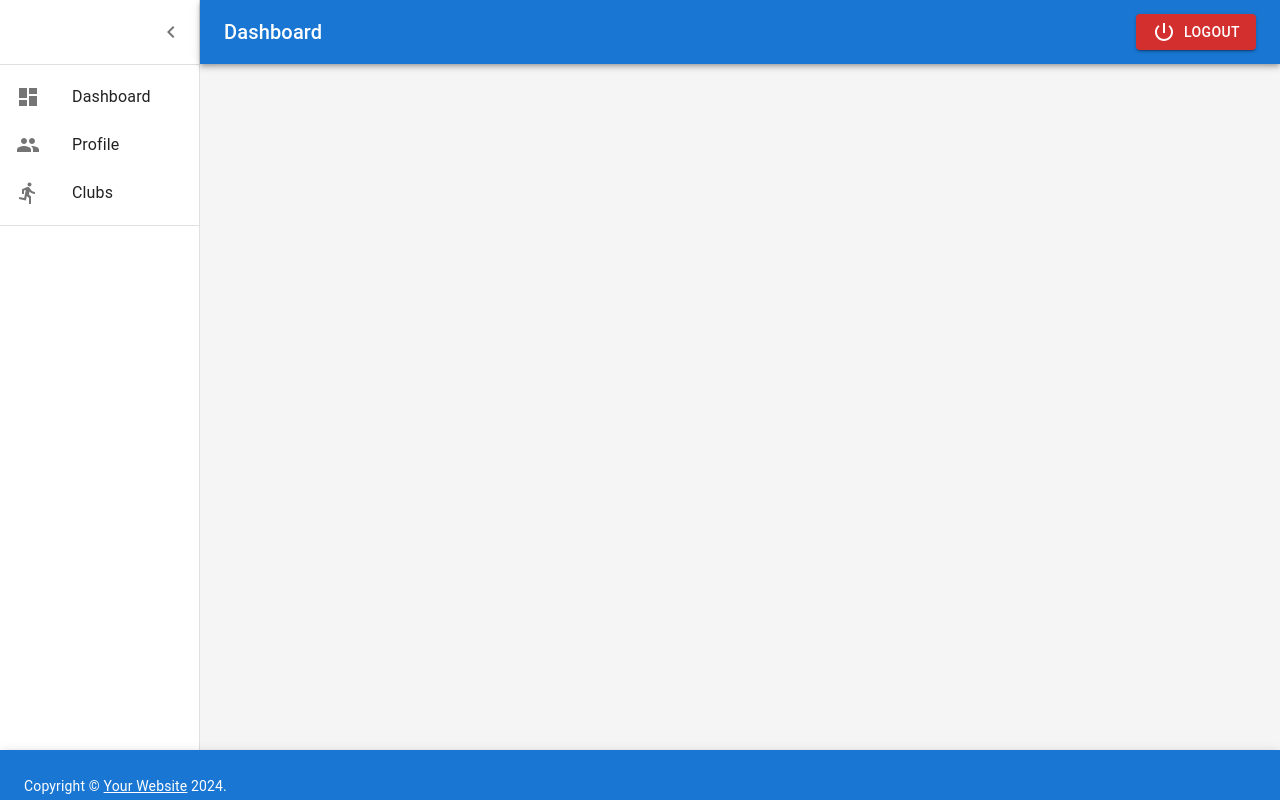
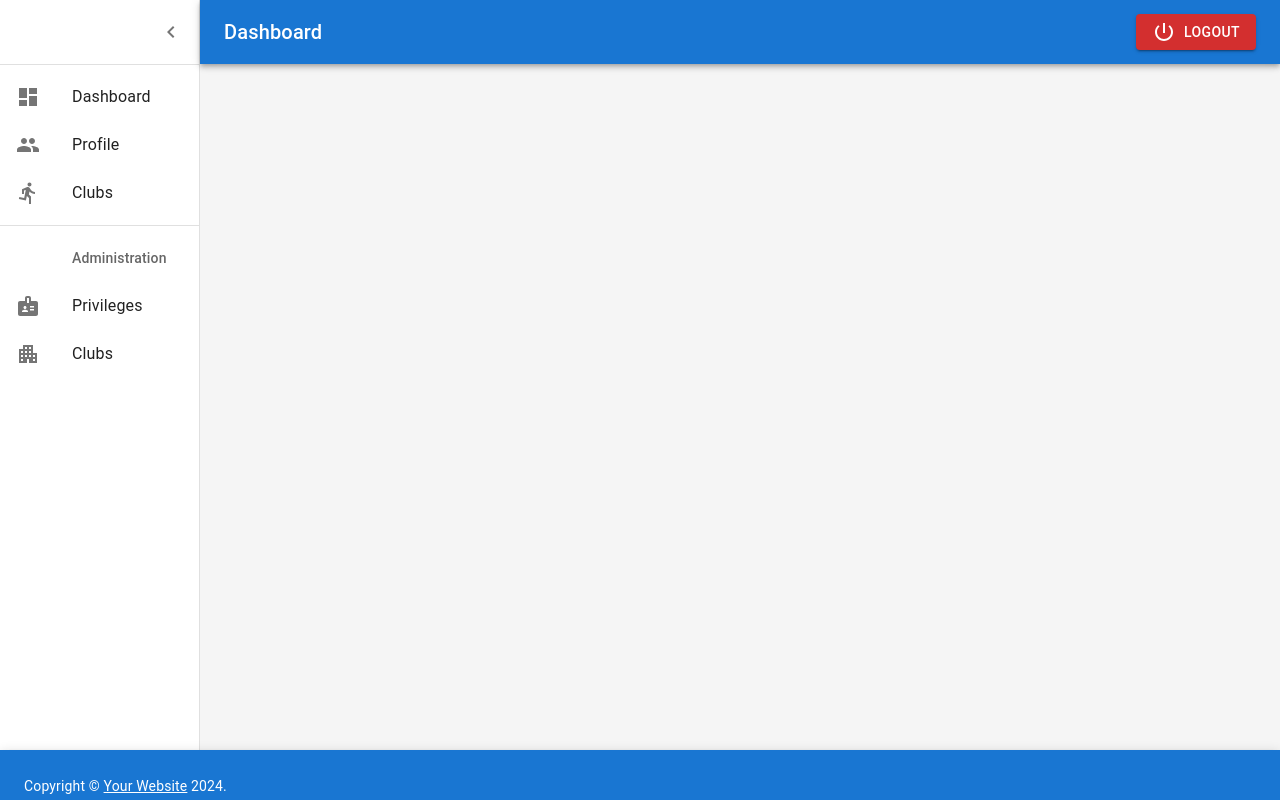
Before and after one commit to andrewvanderbyl/gt_aws, a React (Create React App) app: page / in a window 1280 px wide. Built offline with nearby package versions, Linux system fonts and the light colour scheme.

Commit message:
Added component for menu items

```diff
--- /dev/null
+++ b/src/components/MenuItem.jsx
@@ -0,0 +1,16 @@
+import { ListItemButton, ListItemIcon, ListItemText } from "@mui/material";
+import BadgeIcon from '@mui/icons-material/Badge';
+
+function MenuItem(props) {
+
+    return (
+        <ListItemButton href={props.menuClickNav}>
+            <ListItemIcon>
+                {props.menuIcon}
+            </ListItemIcon>
+            <ListItemText primary={props.menuText} />
+      </ListItemButton>
+    );
+}
+
+export default MenuItem
--- a/src/pages/layout/Header.jsx
+++ b/src/pages/layout/Header.jsx
@@ -1,4 +1,5 @@
 import { PowerSettingsNew } from "@mui/icons-material";
+import ChevronLeftIcon from '@mui/icons-material/ChevronLeft';
 import MenuIcon from '@mui/icons-material/Menu';
 import { Button, Divider, IconButton, List, Toolbar, Typography } from "@mui/material";
 import MuiDrawer from '@mui/material/Drawer';
@@ -6,10 +7,7 @@ import { styled } from '@mui/material/styles';
 import { useState } from "react";
 import { useNavigate } from "react-router";
 import { AppBar } from "../../components/AppBar";
-import { mainListItems } from "./listitems";
-import ChevronLeftIcon from '@mui/icons-material/ChevronLeft';
-
-
+import ListItems from "./MenuItems";
 
 const drawerWidth = 200;
 
@@ -106,9 +104,7 @@ export default function Header() {
                 </Toolbar>
                 <Divider />
                 <List component="nav">
-                  {mainListItems}
-                  <Divider sx={{ my: 1 }} />
-                  {/* {secondaryListItems} */}
+                  <ListItems />
                 </List>
               </Drawer>
               </>
--- /dev/null
+++ b/src/pages/layout/MenuItems.jsx
@@ -0,0 +1,25 @@
+import ApartmentIcon from '@mui/icons-material/Apartment';
+import BadgeIcon from '@mui/icons-material/Badge';
+import DashboardIcon from '@mui/icons-material/Dashboard';
+import DirectionsRunIcon from '@mui/icons-material/DirectionsRun';
+import PeopleIcon from '@mui/icons-material/People';
+import { Divider } from '@mui/material';
+import ListSubheader from '@mui/material/ListSubheader';
+import * as React from 'react';
+import MenuItem from '../../components/MenuItem';
+
+export default function ListItems() {
+  return (
+    <React.Fragment>
+      <MenuItem menuText={"Dashboard"} menuIcon={<DashboardIcon/>} menuClickNav={'dashboard'}/>
+      <MenuItem menuText={"Profile"} menuIcon={<PeopleIcon/>} menuClickNav={'profile'}/>
+      <MenuItem menuText={"Clubs"} menuIcon={<DirectionsRunIcon/>} menuClickNav={'clubs'}/>
+
+      <Divider sx={{ my: 1 }} />
+
+      <ListSubheader component="div" inset>Administration</ListSubheader>
+      <MenuItem menuText={"Privileges"} menuIcon={<BadgeIcon/>} menuClickNav={'privileges'}/>
+      <MenuItem menuText={"Clubs"} menuIcon={<ApartmentIcon/>} menuClickNav={'clubs'}/>
+    </React.Fragment>
+  );
+}
--- a/src/pages/layout/listitems.js
+++ /dev/null
@@ -1,74 +0,0 @@
-import * as React from 'react';
-import ListItemButton from '@mui/material/ListItemButton';
-import ListItemIcon from '@mui/material/ListItemIcon';
-import ListItemText from '@mui/material/ListItemText';
-import ListSubheader from '@mui/material/ListSubheader';
-import DashboardIcon from '@mui/icons-material/Dashboard';
-import ShoppingCartIcon from '@mui/icons-material/ShoppingCart';
-import PeopleIcon from '@mui/icons-material/People';
-import BarChartIcon from '@mui/icons-material/BarChart';
-import DirectionsRunIcon from '@mui/icons-material/DirectionsRun';
-import LayersIcon from '@mui/icons-material/Layers';
-import AssignmentIcon from '@mui/icons-material/Assignment';
-
-export const mainListItems = (
-  <React.Fragment>
-    <ListItemButton>
-      <ListItemIcon>
-        <DashboardIcon />
-      </ListItemIcon>
-      <ListItemText primary="Dashboard" />
-    </ListItemButton>
-    <ListItemButton href='profile'>
-      <ListItemIcon>
-        <PeopleIcon />
-      </ListItemIcon>
-      <ListItemText primary="Profile" />
-    </ListItemButton>
-    <ListItemButton href='clubs'>
-      <ListItemIcon>
-        <DirectionsRunIcon />
-      </ListItemIcon>
-      <ListItemText primary="Clubs" />
-    </ListItemButton>
-    {/*
-    <ListItemButton>
-      <ListItemIcon>
-        <BarChartIcon />
-      </ListItemIcon>
-      <ListItemText primary="Reports" />
-    </ListItemButton>
-    <ListItemButton>
-      <ListItemIcon>
-        <LayersIcon />
-      </ListItemIcon>
-      <ListItemText primary="Integrations" />
-    </ListItemButton> */}
-  </React.Fragment>
-);
-
-// export const secondaryListItems = (
-//   <React.Fragment>
-//     <ListSubheader component="div" inset>
-//       Saved reports
-//     </ListSubheader>
-//     <ListItemButton>
-//       <ListItemIcon>
-//         <AssignmentIcon />
-//       </ListItemIcon>
-//       <ListItemText primary="Current month" />
-//     </ListItemButton>
-//     <ListItemButton>
-//       <ListItemIcon>
-//         <AssignmentIcon />
-//       </ListItemIcon>
-//       <ListItemText primary="Last quarter" />
-//     </ListItemButton>
-//     <ListItemButton>
-//       <ListItemIcon>
-//         <AssignmentIcon />
-//       </ListItemIcon>
-//       <ListItemText primary="Year-end sale" />
-//     </ListItemButton>
-//   </React.Fragment>
-// );
```
Also changed, not shown: 1 other file (tests, documents, lock files or other folders).
